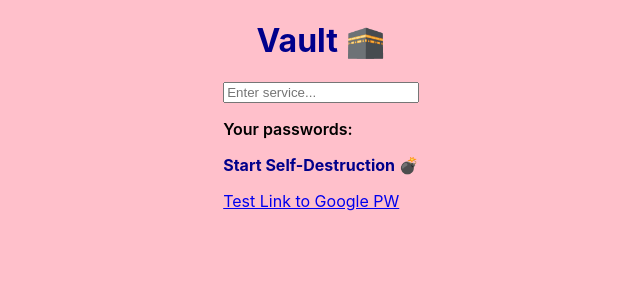
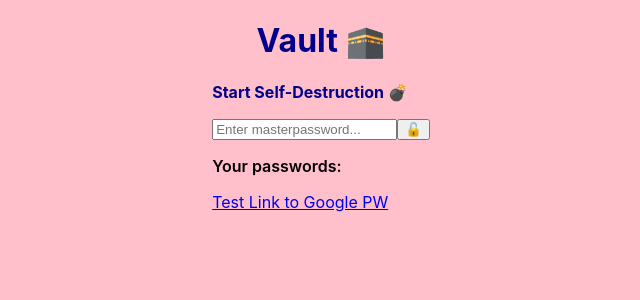
Before and after one commit to joshua-meyerrr/vault, a React (Vite) app: page / in a window 1280 px wide. Shown: the top 300 px of the page, without its empty margins (319-959 px from the left). Built offline with nearby package versions, Linux system fonts and the light colour scheme; no server answers.

Commit message:
✨ Add submit button

```diff
--- a/src/app/pages/Dashboard/Dashboard.tsx
+++ b/src/app/pages/Dashboard/Dashboard.tsx
@@ -5,34 +5,54 @@ import type { Credential } from '../../../types';
 
 export default function Dashboard(): JSX.Element {
   const [credentials, setCredentials] = useState<Credential[]>([]);
+  const [masterPassword, setMasterPassword] = useState('');
 
-  useEffect(() => {
   async function fetchCredentials() {
     const response = await fetch('/api/credentials', {
       headers: {
-          Authorization: 'lmao',
+        Authorization: masterPassword,
       },
     });
     const credentials = await response.json();
     setCredentials(credentials);
   }
-    fetchCredentials();
-  }, []);
+
+  useEffect(() => {
+    if (!masterPassword) {
+      setCredentials([]);
+    }
+  }, [masterPassword]);
 
   return (
     <main className={styles.container}>
       <h1 className={styles.header}>Vault 🕋</h1>
-      <input
-        className={styles.input}
-        type="text"
-        placeholder="Enter service..."
-      />
-      <p className={styles.yourPasswords}>Your passwords:</p>
       <Link className={styles.destruction} to="/selfdestruction">
         Start Self-Destruction 💣
       </Link>
+      <form
+        onSubmit={(event) => {
+          event.preventDefault();
+          fetchCredentials();
+        }}
+      >
+        <input
+          className={styles.input}
+          type="password"
+          placeholder="Enter masterpassword..."
+          value={masterPassword}
+          onChange={(event) => setMasterPassword(event.target.value)}
+        />
+        <button>🔓</button>
+      </form>
+      <p className={styles.yourPasswords}>Your passwords:</p>
       <Link to="/passwords/google">Test Link to Google PW</Link>
-      {credentials?.forEach((credential) => console.log(credential))}
+      {credentials.map((credential) => (
+        <div>
+          <p>{credential.service}</p>
+          <p>{credential.username}</p>
+          <p>{credential.password}</p>
+        </div>
+      ))}
     </main>
   );
 }
```
Lines whose indentation alone changed are shown as unchanged.
